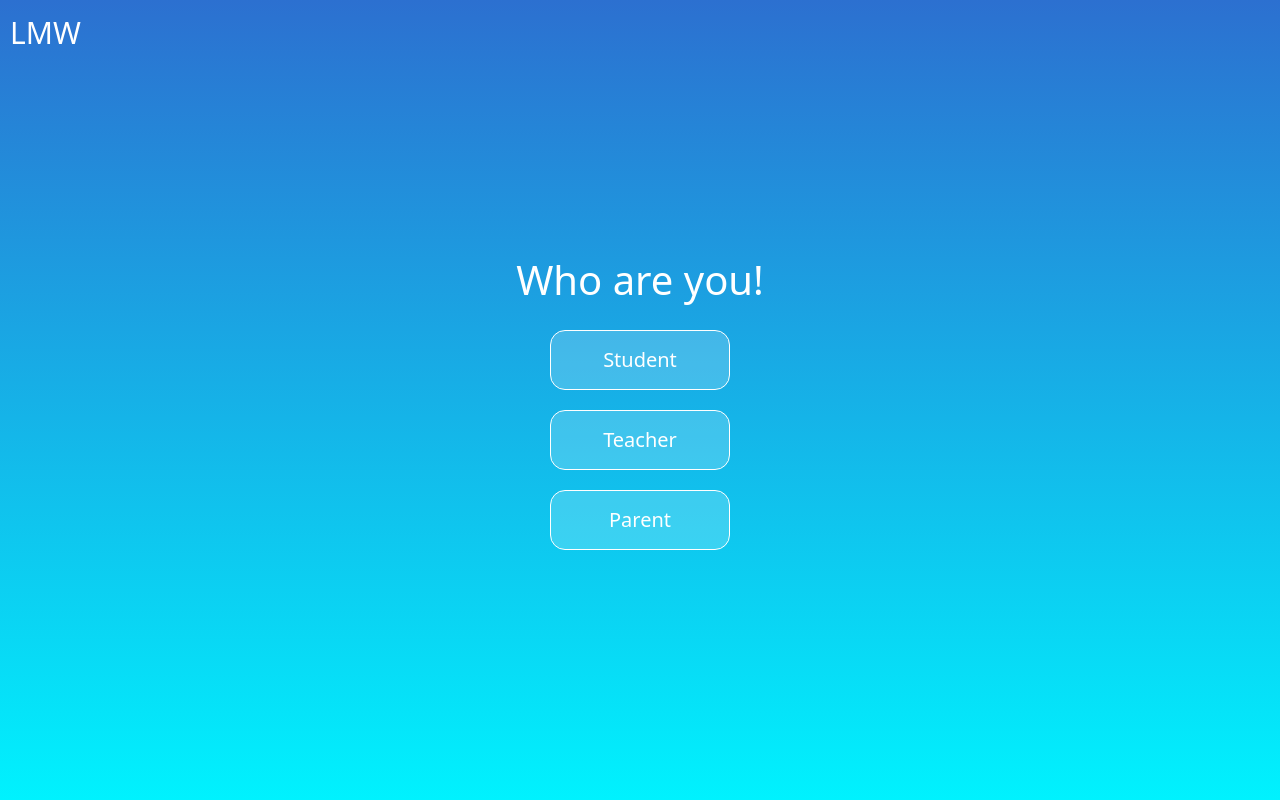
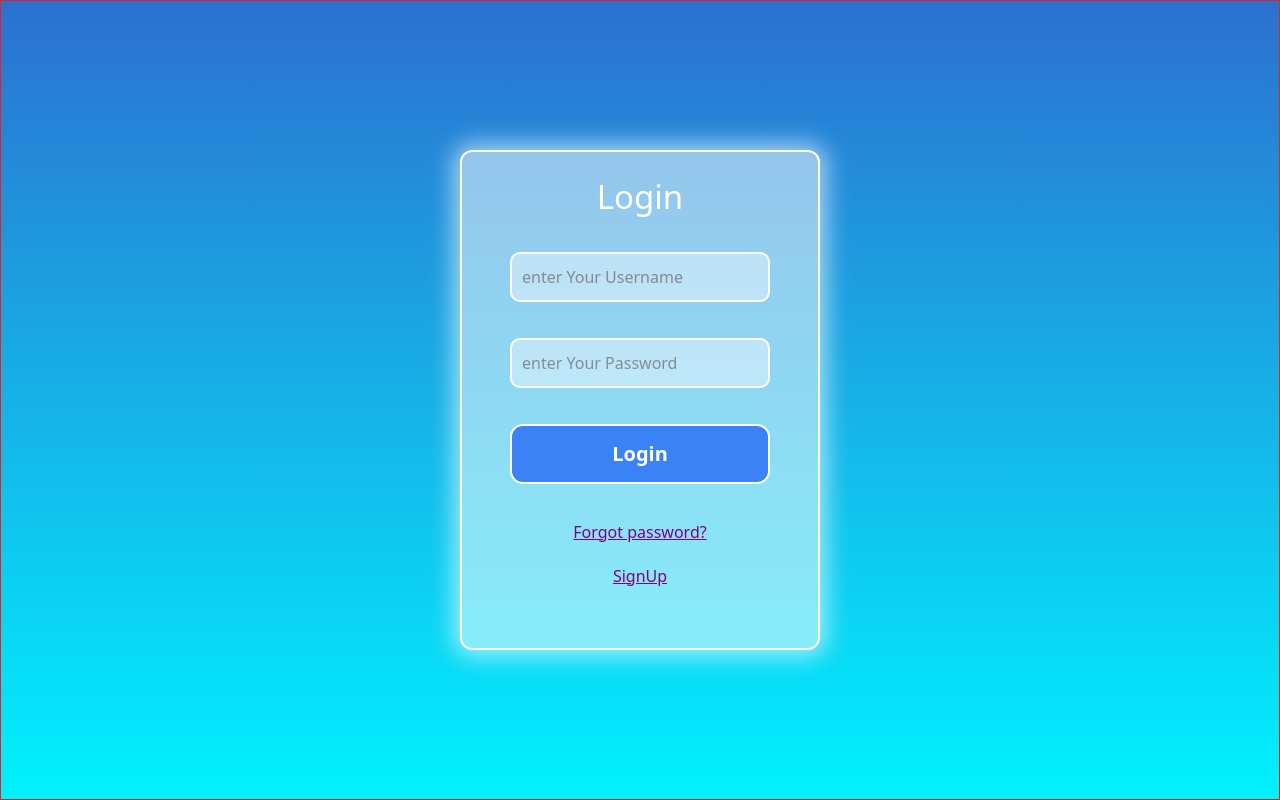
Before and after one commit to ALAAHAJHOUJ/SchoolManagement, a React (Create React App) app: page / in a window 1280 px wide. Built offline with nearby package versions, Linux system fonts and the light colour scheme.

Commit message:
Login teacher

```diff
--- a/package.json
+++ b/package.json
@@ -3,6 +3,9 @@
   "version": "0.1.0",
   "private": true,
   "dependencies": {
+    "@emotion/react": "^11.14.0",
+    "@emotion/styled": "^11.14.1",
+    "@mui/material": "^7.3.6",
     "@testing-library/dom": "^10.4.1",
     "@testing-library/jest-dom": "^6.9.1",
     "@testing-library/react": "^16.3.0",
@@ -11,6 +14,7 @@
     "react": "^19.2.1",
     "react-dom": "^19.2.1",
     "react-hook-form": "^7.68.0",
+    "react-router": "^7.10.1",
     "react-scripts": "5.0.1",
     "web-vitals": "^2.1.4"
   },
--- a/src/App.jsx
+++ b/src/App.jsx
@@ -1,10 +1,11 @@
 import React from 'react'
 import Acc from './Acceuille/Acc'
+import LoginTeacher from './Login/LoginTeacher/LoginTeacher'
 
 function App() {
   return (
     <>
-     <Acc></Acc>
+     <LoginTeacher></LoginTeacher>
     </>
 
   )
--- a/src/Login/LoginTeacher/LoginTeacher.jsx
+++ b/src/Login/LoginTeacher/LoginTeacher.jsx
@@ -0,0 +1,22 @@
+import React from 'react'
+
+function LoginTeacher() {
+  return (
+    <div className='border-red-600 border-[1px] w-[100%] flex justify-center items-center h-full'>
+        <div className='border-white bg-[#ffffff83] border-[2px] shadow-[0px_0px_23px_6px_rgba(255,255,255,0.63)] w-[94%] min-[400px]:w-[360px] flex flex-col gap-[30px] items-center  h-[500px] rounded-[12px]'>
+             <span className='text-[33px] font-[500] text-white inline-block mt-5'>Login</span>
+             <form action="" className='flex flex-col items-center gap-[36px] w-full'>
+                <input className='rounded-[10px] h-[50px] w-[260px] box-border pl-[10px] bg-[#ffffff65] border-white border-[2px] focus:border-[#e2e2e2] outline-none placeholder:text-[#747474c9]' placeholder='enter Your Username' type="text" />
+                <input className='rounded-[10px] h-[50px] w-[260px] box-border pl-[10px] bg-[#ffffff65] border-white border-[2px] focus:border-[#e2e2e2] outline-none placeholder:text-[#747474c6]' placeholder='enter Your Password' type="text" />
+                <button type='submit' className='border-white border-[2px] w-[260px] h-[60px] text-white text-[20px] font-[600] rounded-[13px] bg-blue-500 hover:bg-blue-300 '>Login</button>
+                <div className='flex flex-col items-center gap-5'>
+                        <a href="" className='text-[purple] underline hover:no-underline'>Forgot password?</a>
+                        <a href="" className='text-[purple] underline hover:no-underline'>SignUp</a>
+                </div>
+             </form>
+        </div>
+    </div>
+  )
+}
+
+export default LoginTeacher
```
Also changed, not shown: 1 other file (tests, documents, lock files or other folders).
